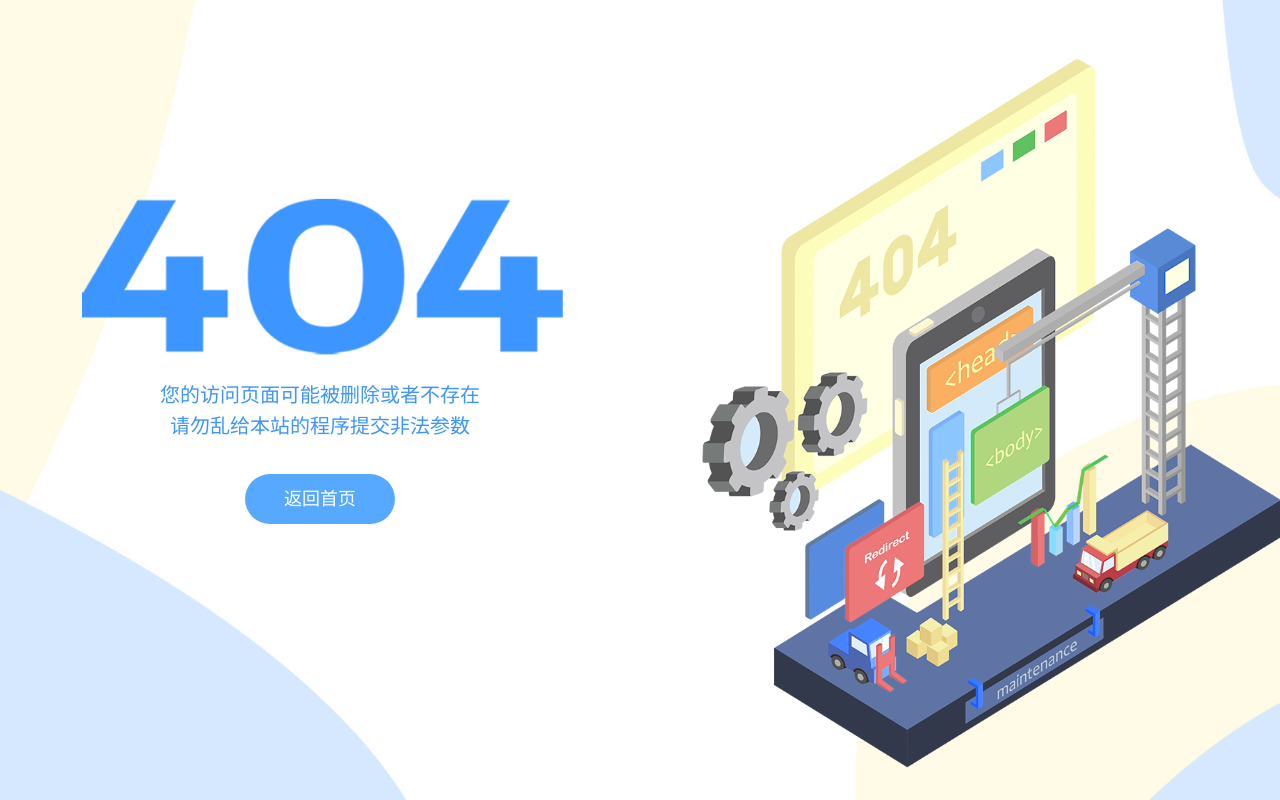
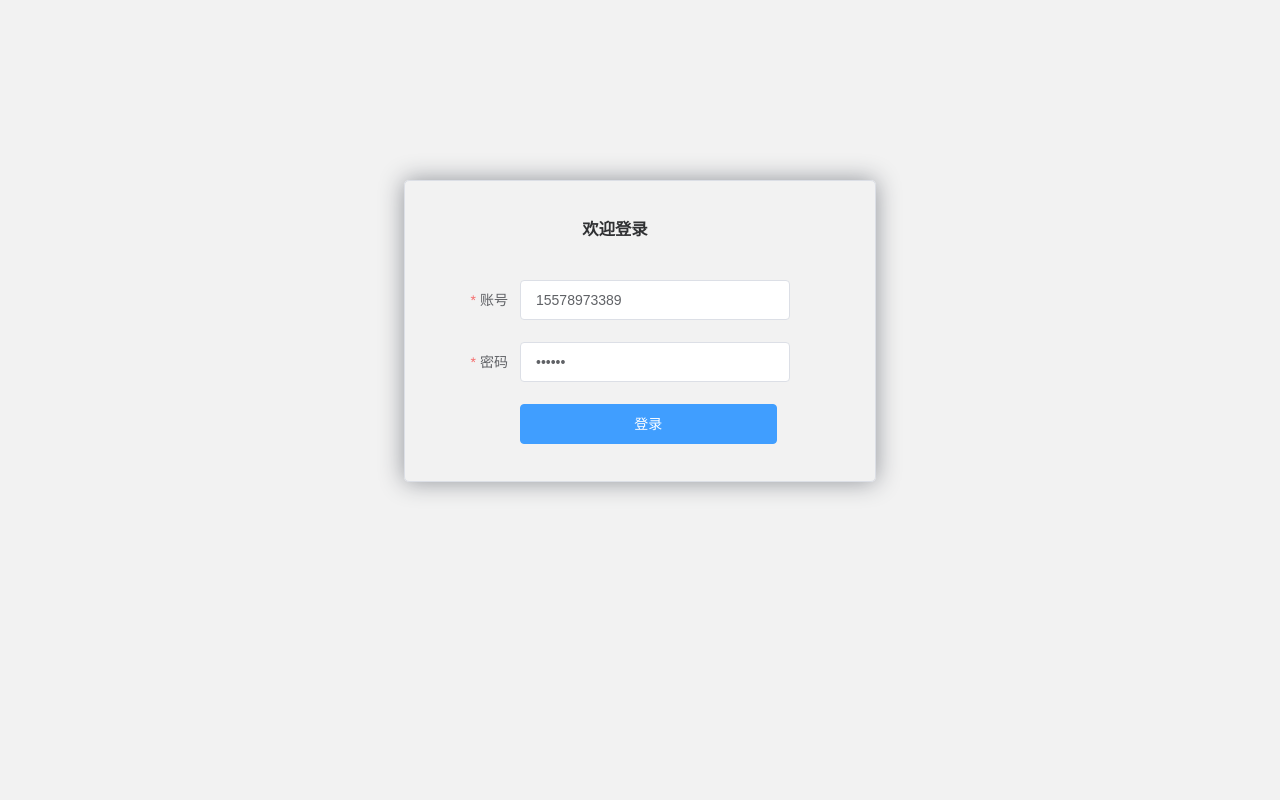
Before and after one commit to shenyao2333/vuedemo, a Vue app: page / in a window 1280 px wide. Built offline with nearby package versions, Linux system fonts and the light colour scheme.

Commit message:
es6练习

```diff
--- a/src/store/index.js
+++ b/src/store/index.js
@@ -1,8 +1,9 @@
 import Vue from 'vue'
 import Vuex from 'vuex'
 import VuexPersistence from 'vuex-persist'
-import { user } from "@/store/user/user"
 
+
+import { user } from "./module/user"
 Vue.use(Vuex)
 
 const vuexLocal = new VuexPersistence({
--- a/src/views/user/Login.vue
+++ b/src/views/user/Login.vue
@@ -1,7 +1,7 @@
 <template>
   <el-form label-width="80px" ref="loginForm"  :rules="rules" :model="loginForm" class="login-box" >
     <h3 class="login-title">欢迎登录</h3>
-    <el-form-item label="账号" prop="username">
+    <el-form-item label="账号" prop="evidence">
       <el-input type="text" placeholder="请输入账号"  v-model="loginForm.evidence"></el-input>
     </el-form-item>
     <el-form-item label="密码" prop="password" >
@@ -14,19 +14,16 @@
 </template>
 
 <script>
-import { login } from '@/api/user'
-import {store} from '@/store'
-import router from '@/router/index'
-
 
 import { mapActions } from 'vuex'
+// import { LoginIn } from '../../store/module/user'
 export default {
   name: 'Login',
   data () {
     return {
       loginForm: {
-        evidence: '',
-        password: ''
+        evidence: '15578973389',
+        password: '123456'
       },
       // 表单验证，需要在 el-form-item 元素中增加 prop 属性
       rules: {
@@ -40,8 +37,9 @@ export default {
     }
   },
   methods: {
-    ...mapActions(['user', 'LoginIn']),
-    login () {
+    ...mapActions("user",["LoginIn"]),
+    //异步函数
+    async login () {
       this.LoginIn(this.loginForm)
     },
     onSubmit (name) {
@@ -54,23 +52,6 @@ export default {
         }
       })
     }
-
-    /* async login() {
-          await this.LoginIn(this.loginForm);
-        }
-
-        login(this.loginForm).then(res=>{
-          console.log(res);
-          if (res.status){
-            alert("登录成功了！");
-            this.$router.push({
-              path: '/Index',
-              query:{
-                redirect: location.hostname // 防止从外部进来登录
-              }
-            }) */
-    // store.command("setUserInfo",res.data.userVo)
-
   }
 }
 </script>
```
Also changed, not shown: src/router/index.js (+3 -4 lines), src/store/module/user.js (renamed from src/store/user/user.js).
